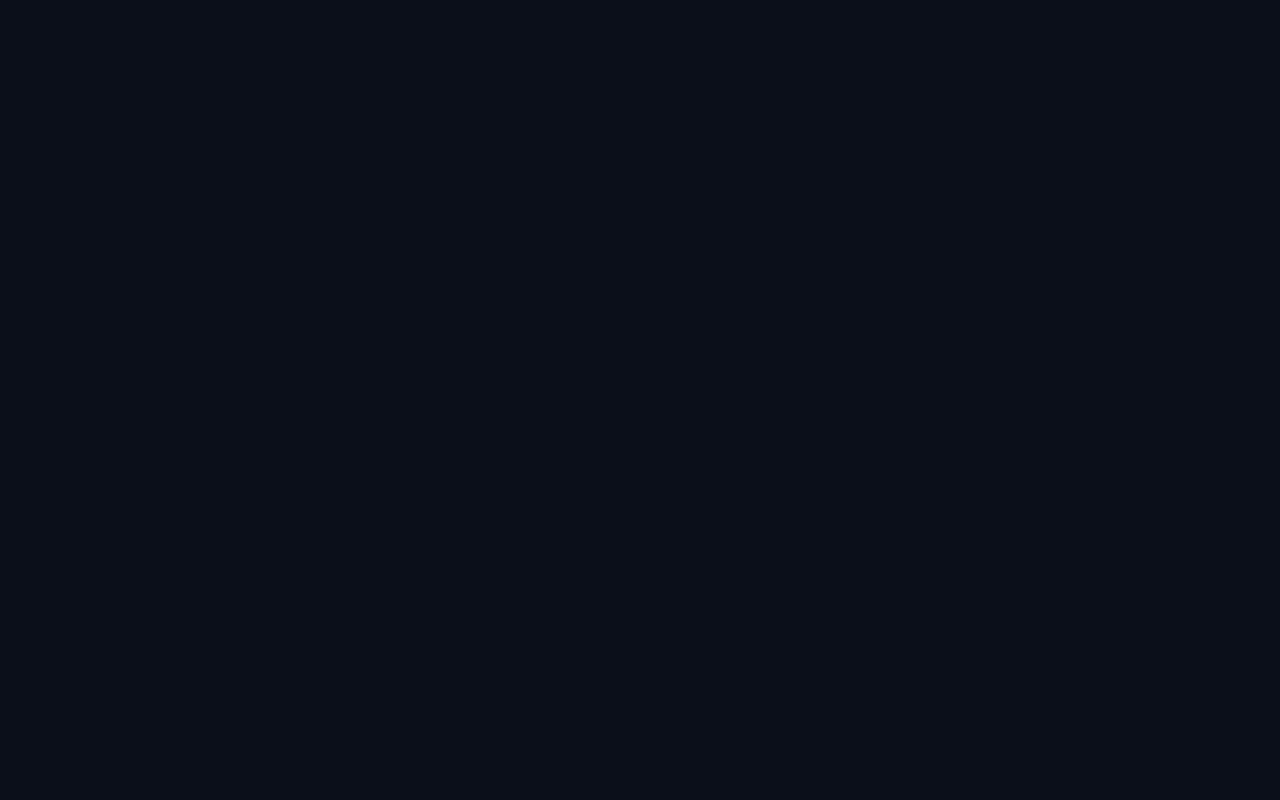
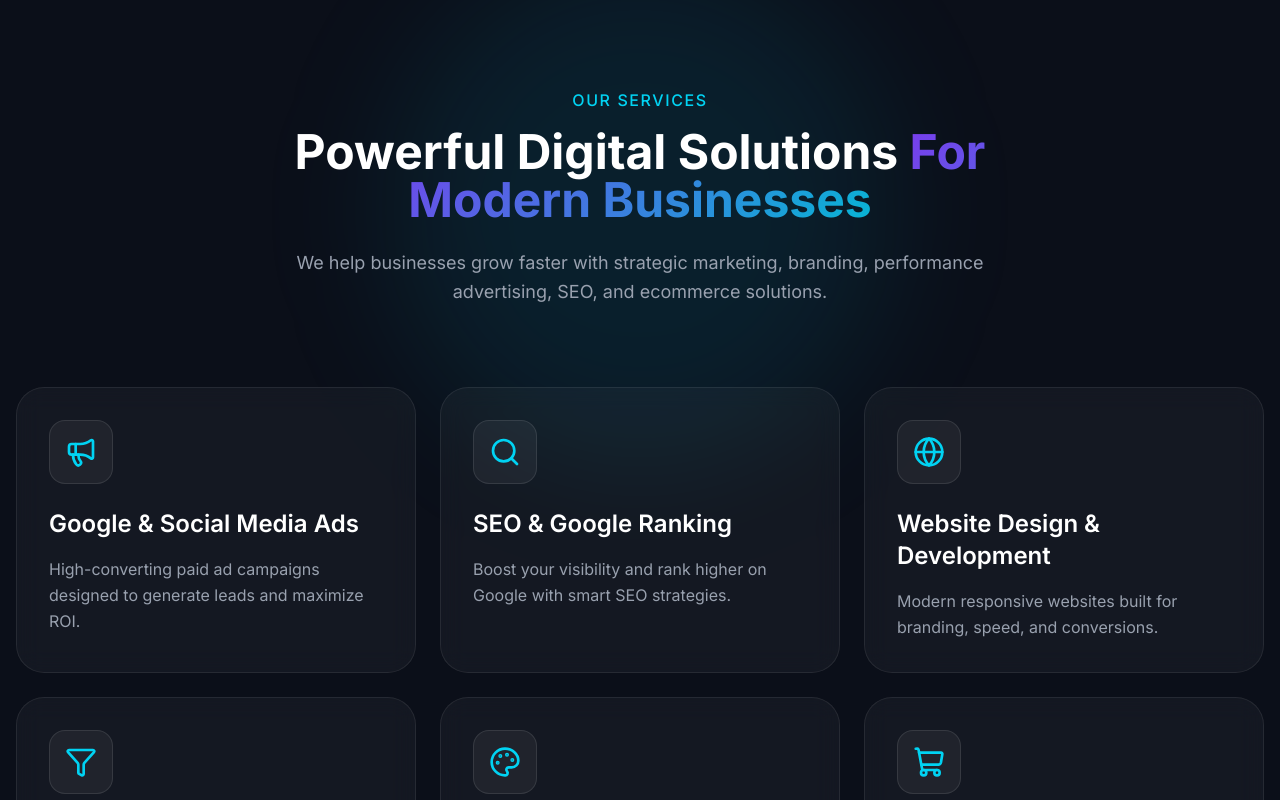
Before and after one commit to ks6024108/leadboost-marketing, a React (Vite) app: page / in a window 1280 px wide. Shown: the part 840-1640 px from the top of the page. Before the commit the page ends 800 px from the top, so only its background shows below. Built offline with nearby package versions, Linux system fonts and the light colour scheme.

Commit message:
initial servies section designed and lucide react installed,services data can change anytime according to need

```diff
--- a/package.json
+++ b/package.json
@@ -13,6 +13,7 @@
     "@tailwindcss/vite": "^4.3.0",
     "clsx": "^2.1.1",
     "framer-motion": "^12.39.0",
+    "lucide-react": "^1.16.0",
     "react": "^19.2.6",
     "react-dom": "^19.2.6",
     "react-icons": "^5.6.0",
--- /dev/null
+++ b/src/data/services.js
@@ -0,0 +1,52 @@
+import {
+  Megaphone,
+  Search,
+  Globe,
+  Funnel,
+  Palette,
+  ShoppingCart,
+} from "lucide-react";
+
+export const services = [
+  {
+    title: "Google & Social Media Ads",
+    description:
+      "High-converting paid ad campaigns designed to generate leads and maximize ROI.",
+    icon: Megaphone,
+  },
+
+  {
+    title: "SEO & Google Ranking",
+    description:
+      "Boost your visibility and rank higher on Google with smart SEO strategies.",
+    icon: Search,
+  },
+
+  {
+    title: "Website Design & Development",
+    description:
+      "Modern responsive websites built for branding, speed, and conversions.",
+    icon: Globe,
+  },
+
+  {
+    title: "Lead Generation Funnels",
+    description:
+      "Optimized funnels that turn visitors into quality business leads.",
+    icon: Funnel,
+  },
+
+  {
+    title: "Branding & Creative Design",
+    description:
+      "Creative visuals and branding strategies that make your business stand out.",
+    icon: Palette,
+  },
+
+  {
+    title: "E-Commerce Management",
+    description:
+      "End-to-end ecommerce growth solutions including listings, ads, and management.",
+    icon: ShoppingCart,
+  },
+];
--- a/src/pages/Home.jsx
+++ b/src/pages/Home.jsx
@@ -1,5 +1,6 @@
 import Navbar from "../components/common/Navbar";
 import Hero from "../sections/Hero";
+import Services from "../sections/Services";
 
 const Home = () => {
   return (
@@ -7,6 +8,8 @@ const Home = () => {
       <Navbar />
 
       <Hero />
+
+      <Services />
     </main>
   );
 };
--- /dev/null
+++ b/src/sections/Services.jsx
@@ -0,0 +1,217 @@
+import { motion } from "framer-motion";
+
+import { services } from "../data/services";
+
+import { fadeUp, staggerContainer } from "../animations/motion";
+
+const Services = () => {
+  return (
+    <section
+      className="
+      relative
+      py-32
+      overflow-hidden
+      "
+    >
+      {/* BACKGROUND GLOW */}
+
+      <div
+        className="
+        absolute
+        top-0
+        left-1/2
+        -translate-x-1/2
+        w-125
+        h-125
+        bg-cyan-500/10
+        blur-3xl
+        rounded-full
+        "
+      />
+
+      <div className="container-custom relative z-10">
+        {/* SECTION HEADER */}
+
+        <motion.div
+          variants={fadeUp}
+          initial="hidden"
+          whileInView="visible"
+          viewport={{ once: true }}
+          className="
+          text-center
+          max-w-3xl
+          mx-auto
+          mb-20
+          "
+        >
+          <p
+            className="
+            text-cyan-400
+            font-medium
+            mb-4
+            tracking-widest
+            uppercase
+            "
+          >
+            Our Services
+          </p>
+
+          <h2
+            className="
+            text-4xl
+            sm:text-5xl
+            font-bold
+            mb-6
+            "
+          >
+            Powerful Digital Solutions
+            <span className="gradient-text"> For Modern Businesses</span>
+          </h2>
+
+          <p
+            className="
+            text-gray-400
+            text-lg
+            leading-relaxed
+            "
+          >
+            We help businesses grow faster with strategic marketing, branding,
+            performance advertising, SEO, and ecommerce solutions.
+          </p>
+        </motion.div>
+
+        {/* SERVICES GRID */}
+
+        <motion.div
+          variants={staggerContainer}
+          initial="hidden"
+          whileInView="visible"
+          viewport={{ once: true }}
+          className="
+          grid
+          md:grid-cols-2
+          xl:grid-cols-3
+          gap-6
+          "
+        >
+          {services.map((service, index) => {
+            const Icon = service.icon;
+
+            return (
+              <motion.div
+                key={index}
+                variants={fadeUp}
+                whileHover={{
+                  y: -10,
+                }}
+                transition={{
+                  duration: 0.3,
+                }}
+                className="
+                group
+                relative
+                glass-effect
+                rounded-[28px]
+                p-8
+                overflow-hidden
+                border
+                border-white/10
+                hover:border-cyan-400/30
+                transition-all
+                duration-500
+                "
+              >
+                {/* CARD GLOW */}
+
+                <div
+                  className="
+                  absolute
+                  top-0
+                  right-0
+                  w-40
+                  h-40
+                  bg-cyan-500/10
+                  blur-3xl
+                  rounded-full
+                  opacity-0
+                  group-hover:opacity-100
+                  transition-all
+                  duration-500
+                  "
+                />
+
+                {/* ICON */}
+
+                <div
+                  className="
+                  relative
+                  z-10
+                  w-16
+                  h-16
+                  rounded-2xl
+                  flex
+                  items-center
+                  justify-center
+                  bg-white/5
+                  border
+                  border-white/10
+                  mb-6
+                  "
+                >
+                  <Icon className="w-8 h-8 text-cyan-400" />
+                </div>
+
+                {/* TITLE */}
+
+                <h3
+                  className="
+                  relative
+                  z-10
+                  text-2xl
+                  font-semibold
+                  mb-4
+                  "
+                >
+                  {service.title}
+                </h3>
+
+                {/* DESCRIPTION */}
+
+                <p
+                  className="
+                  relative
+                  z-10
+                  text-gray-400
+                  leading-relaxed
+                  "
+                >
+                  {service.description}
+                </p>
+
+                {/* HOVER LINE */}
+
+                <div
+                  className="
+                  absolute
+                  bottom-0
+                  left-0
+                  h-1
+                  w-0
+                  bg-linear-to-r
+                  from-cyan-400
+                  to-violet-500
+                  group-hover:w-full
+                  transition-all
+                  duration-500
+                  "
+                />
+              </motion.div>
+            );
+          })}
+        </motion.div>
+      </div>
+    </section>
+  );
+};
+
+export default Services;
```
Also changed, not shown: 1 other file (tests, documents, lock files or other folders).
